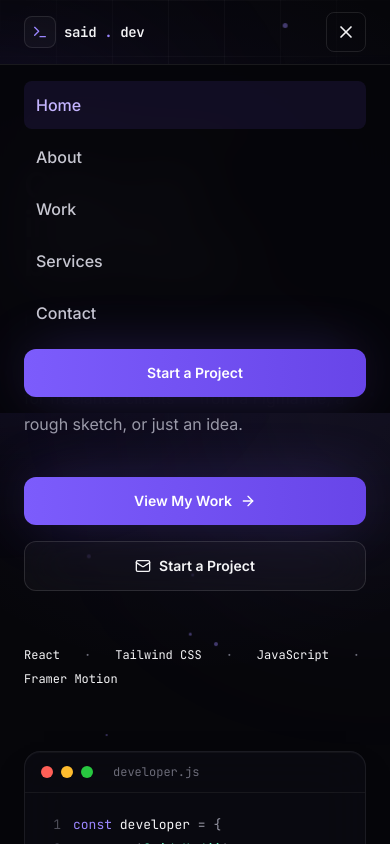
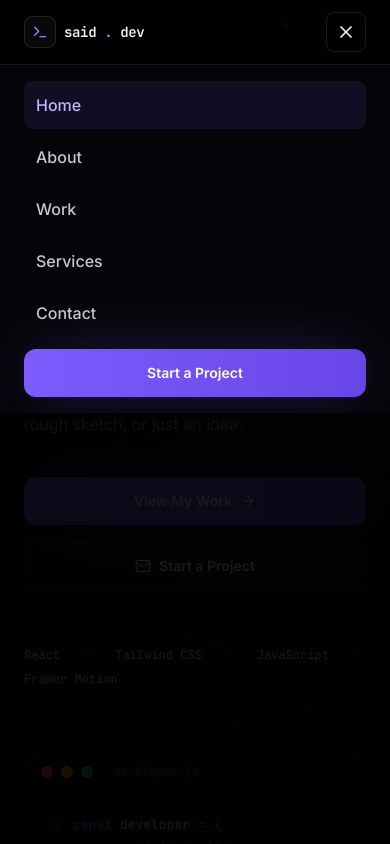
Before and after one commit to said-hadji/saidhadji.dev, a React (Vite) app: page / in a window 390 px wide. Both pictures are taken after a click on the button "Open menu". Shown: the top 844 px of the page. Built offline with nearby package versions, Linux system fonts and the light colour scheme.

Commit message:
feat: add black overlay to mobile navbar

```diff
--- a/src/components/Navbar.jsx
+++ b/src/components/Navbar.jsx
@@ -112,11 +112,16 @@ export function Navbar({ setIsStartProject }) {
 
       <AnimatePresence>
         {open && (
+          <div>
+            <div
+              onClick={() => setOpen((v) => !v)}
+              className={`w-full h-screen fixed top-0 left-0 -z-10 bg-black/90`}
+            ></div>
             <motion.nav
               initial={{ opacity: 0, y: -16 }}
               animate={{ opacity: 1, y: 0 }}
               exit={{ opacity: 0, y: -16 }}
-            className="overflow-hidden border-t border-white/8 bg-ink-950/95 backdrop-blur-xl md:hidden"
+              className="absolute top-full inset-x-0 z-50 overflow-hidden border-t border-white/8 bg-ink-950/95 backdrop-blur-xl md:hidden"
               aria-label="Mobile"
             >
               <Container className="flex flex-col gap-1 py-4">
@@ -145,6 +150,7 @@ export function Navbar({ setIsStartProject }) {
                 </Button>
               </Container>
             </motion.nav>
+          </div>
         )}
       </AnimatePresence>
     </header>
```
Lines whose indentation alone changed are shown as unchanged.
